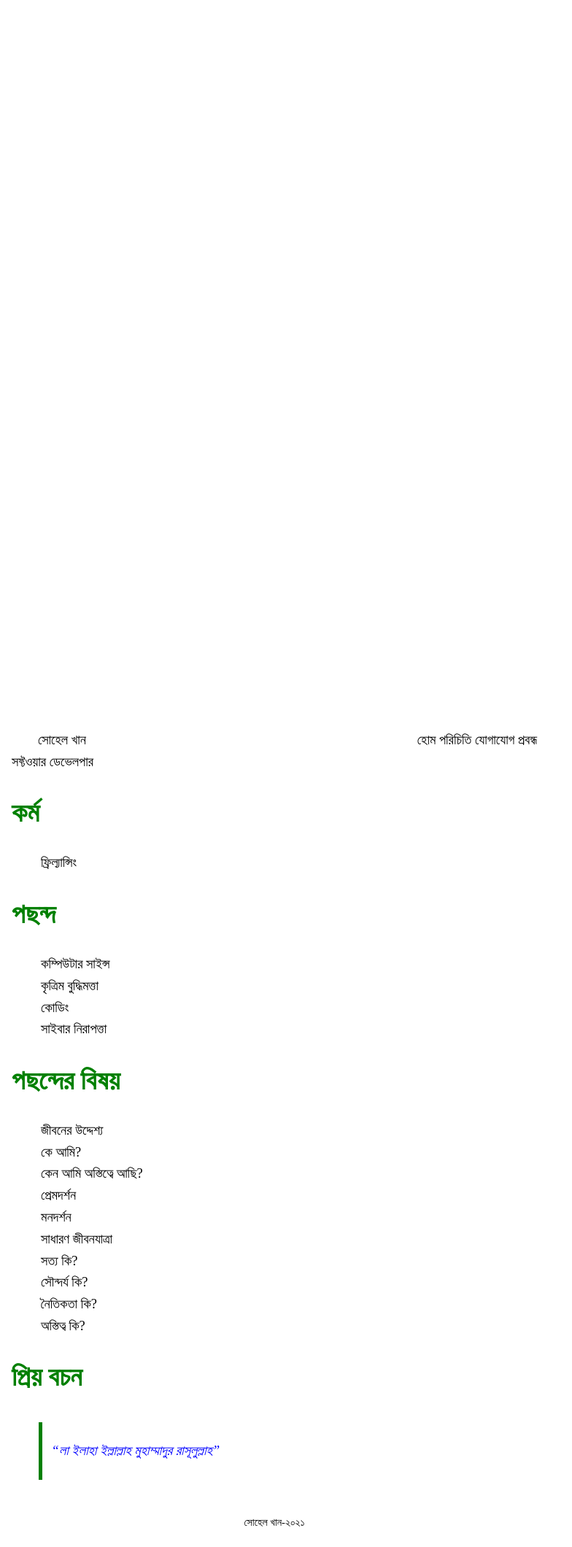
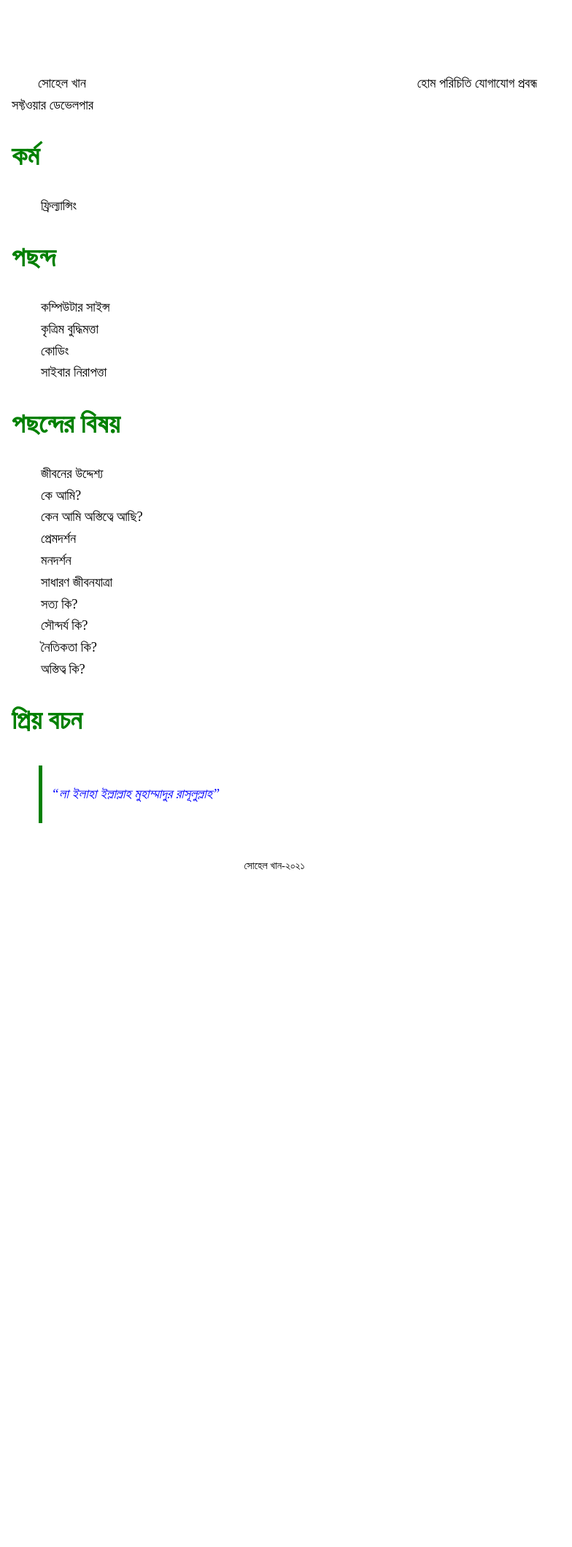
Before and after one commit to sohelkhanz/sohelkhanz.github.io, a Jekyll site: the page built from index.md, in a window 1280 px wide. Shown: the whole page at 73% size, without its empty margins (0-784 px from the left). Built offline with Jekyll 4.4.1, drawn with Linux system fonts in a browser that asks for light colours; after the commit the page ends 1220 px from its top, so only the background shows below that.

Commit message:
Update style.css

```diff
--- a/assets/css/style.css
+++ b/assets/css/style.css
@@ -1,5 +1,5 @@
 body {
-  margin-top: 1000px;
+  margin-top: 100px;
   color: #000;
   background: #fff;
   font-size: 1.15rem;
```
